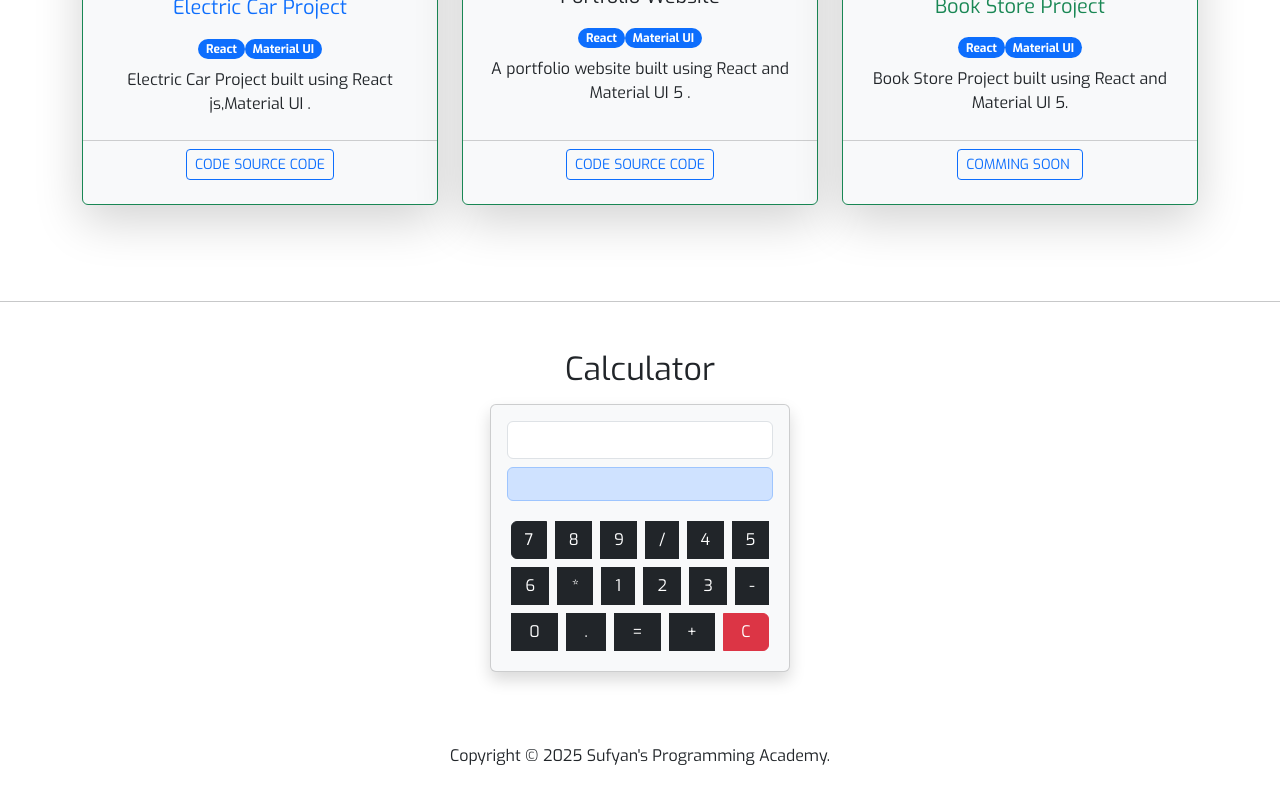
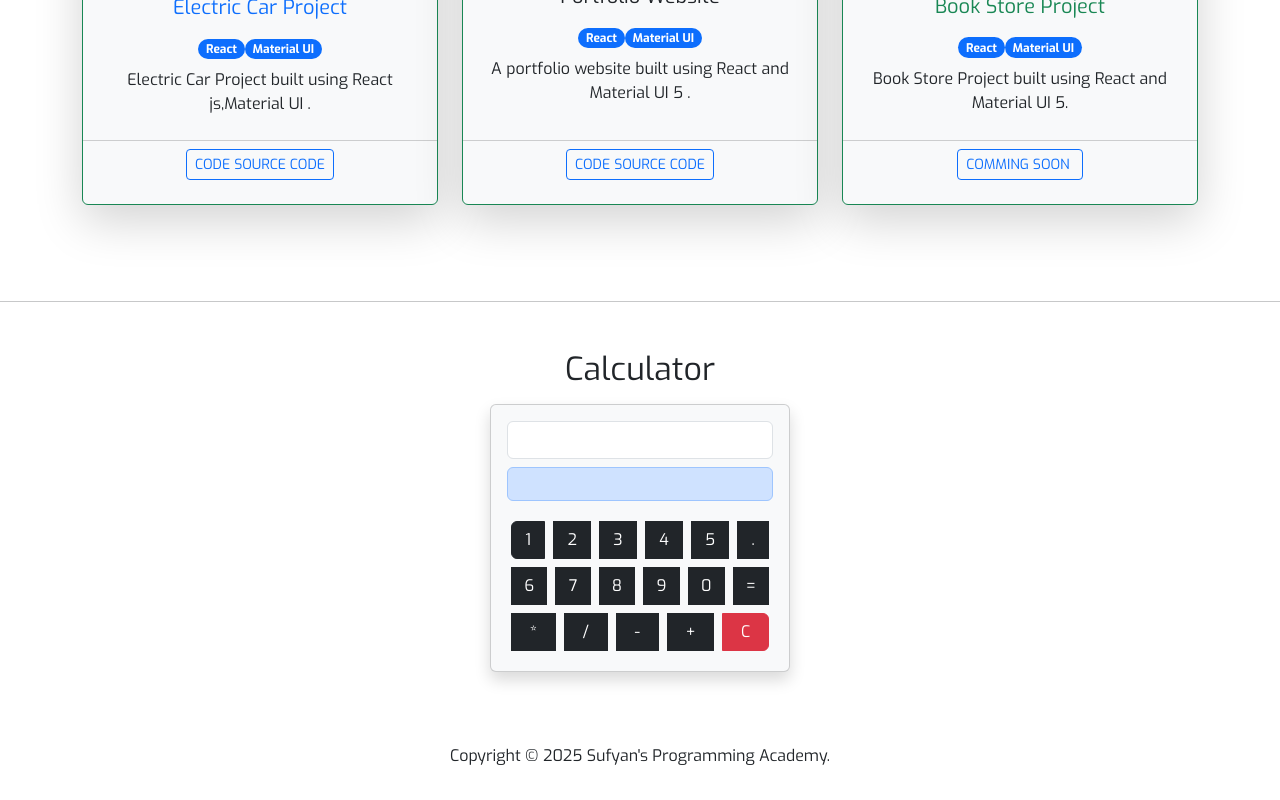
Before and after one commit to Sufyan03019777121/sufyan_portfolio, a React (Create React App) app: page / in a window 1280 px wide. Shown: the part 2037-2837 px from the top of the page. Built offline with nearby package versions, Linux system fonts and the light colour scheme; no server answers.

Commit message:
calcularor componenet key setting

```diff
--- a/src/pages/Calculator .jsx
+++ b/src/pages/Calculator .jsx
@@ -34,7 +34,7 @@ const Calculator = () => {
         />
         <div className="alert alert-primary text-center">{result}</div>
         <div className="btn-group d-flex flex-wrap">
-          {["7", "8", "9", "/", "4", "5", "6", "*", "1", "2", "3", "-", "0", ".", "=", "+"].map((btn) => (
+          {["1", "2", "3", "4", "5", ".", "6", "7", "8", "9", "0", "=", "*", "/", "-", "+"].map((btn) => (
             <button
               key={btn}
               className="btn btn-dark m-1 flex-fill"
```
